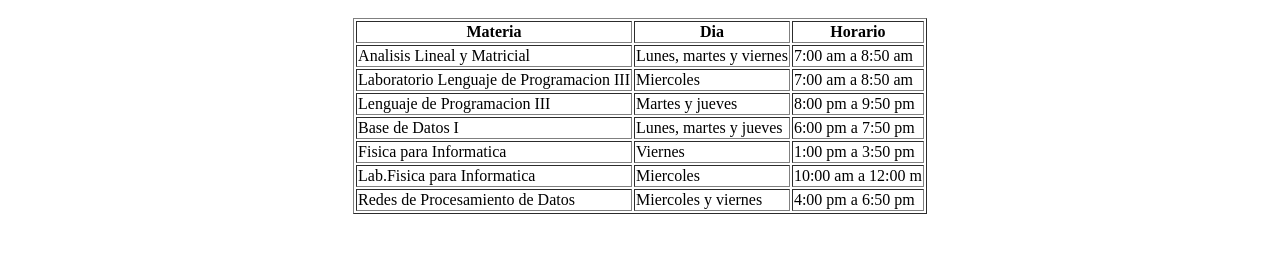
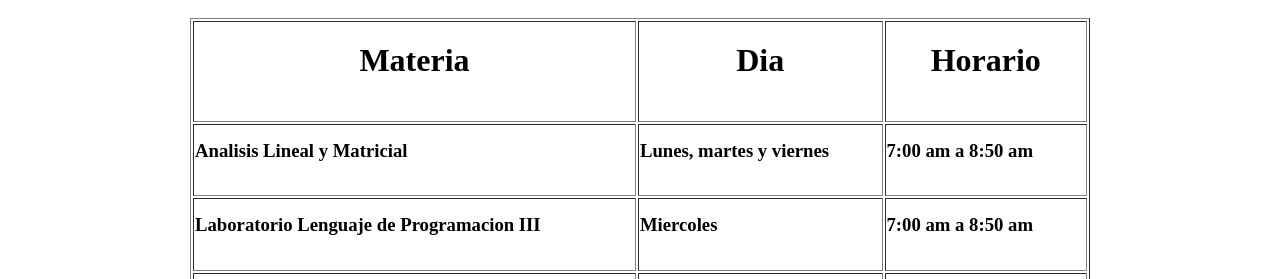
Before and after one commit to programadorgit/mi_biografia, a plain HTML site: page index.html in a window 1280 px wide. Shown: the part 521-800 px from the top of the page. Drawn offline with Linux system fonts and the light colour scheme.

Commit message:
Update index.html

```diff
--- a/index.html
+++ b/index.html
@@ -27,69 +27,70 @@
 
 <h1>Horario de clases:</h1>
 
-<table border= "1">
+
+
+<table border= "1"; width="900"; height= "80%">
 
  <tr>
-	<td><b><center>Materia </td>
-	<td><b><center>Dia</td>
-	<td><b><center> Horario</td>
+	<td><h1><b><center>Materia</h1> </td>
+	<td><h1><b><center>Dia</h1></td>
+	<td><h1><b><center> Horario</h1></td>
 
 
  </tr>
 
  <tr>
-	<td>Analisis Lineal y Matricial </td>
-	<td>Lunes, martes y viernes</td>
-	<td>7:00 am a 8:50 am</td>
+	<td><h3>Analisis Lineal y Matricial</h3> </td>
+	<td><h3>Lunes, martes y viernes</h3> </td>
+	<td><h3>7:00 am a 8:50 am</h3></td>
 
  </tr>
 
 
  <tr>
-	<td>Laboratorio Lenguaje de Programacion III</td>
-	<td> Miercoles</td>
-	<td>7:00 am a 8:50 am</td>
+	<td><h3>Laboratorio Lenguaje de Programacion III</h3></td>
+	<td><h3> Miercoles</h3></td>
+	<td><h3>7:00 am a 8:50 am</h3></td>
 
  </tr>
 
 
 <tr>
-	<td>Lenguaje de Programacion III</td>
-	<td>Martes y jueves</td>
-	<td>8:00 pm a 9:50 pm</td>
+	<td><h3>Lenguaje de Programacion III</h3></td>
+	<td><h3>Martes y jueves</h3></td>
+	<td><h3>8:00 pm a 9:50 pm</h3></td>
 
  </tr>
 
 
  <tr>
-	<td>Base de Datos I</td>
-	<td>Lunes, martes y jueves</td>
-	<td>6:00 pm a 7:50 pm</td>
+	<td><h3>Base de Datos I</td>
+	<td><h3>Lunes, martes y jueves</td>
+	<td><h3>6:00 pm a 7:50 pm</td>
 
  </tr>
 
 
   <tr>
-	<td>Fisica para Informatica</td>
-	<td>Viernes</td>
-	<td>1:00 pm a 3:50 pm</td>
+	<td><h3>Fisica para Informatica</h3></td>
+	<td><h3>Viernes</h3></td>
+	<td><h3>1:00 pm a 3:50 pm</h3></td>
 
  </tr>
 
 
   <tr>
-	<td>Lab.Fisica para Informatica</td>
-	<td>Miercoles</td>
-	<td>10:00 am a 12:00 m</td>
+	<td><h3>Lab.Fisica para Informatica</h3></td>
+	<td><h3>Miercoles</h3></td>
+	<td><h3>10:00 am a 12:00 m</h3></td>
 
  </tr>
 
 
-
   <tr>
-	<td>Redes de Procesamiento de Datos</td>
-	<td>Miercoles y viernes</td>
-	<td>4:00 pm a 6:50 pm</td>
+	<td><h3>Redes de Procesamiento de Datos</h3></td>
+	<td><h3>Miercoles y vierne</h3><td>
+	<h3>4:00 pm a 6:50 pm</h3></td>
 
  </tr>
 
```
